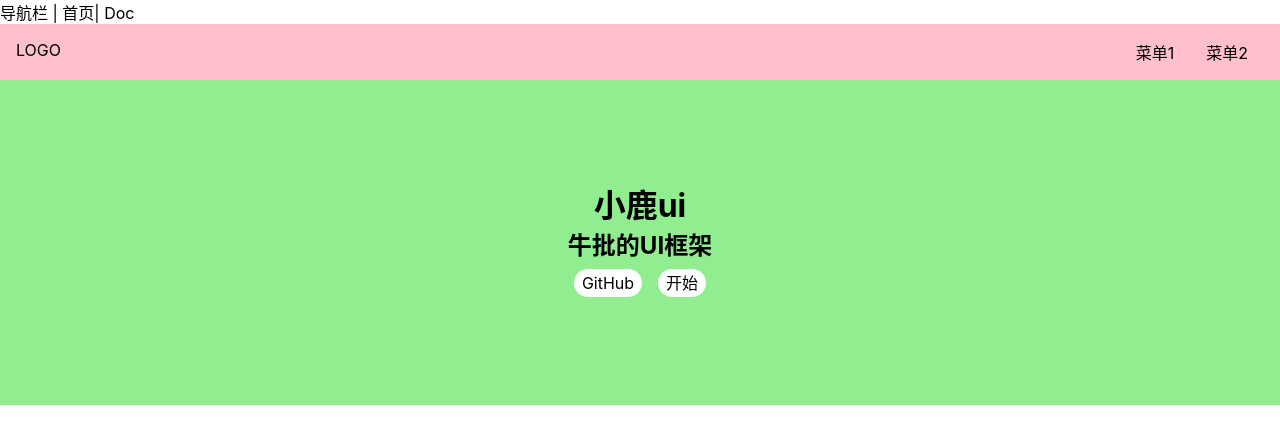
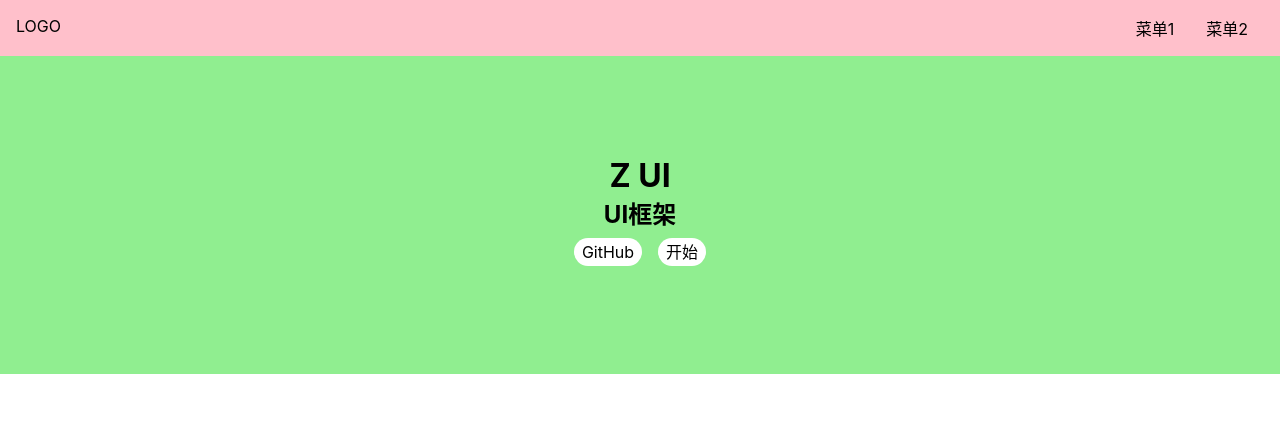
Before and after one commit to l1262360741/deer-ui, a Vue app: page / in a window 1280 px wide. Shown: the top 444 px of the page. Built offline with nearby package versions, Linux system fonts and the light colour scheme.

Commit message:
aside样式修改

```diff
--- a/index.html
+++ b/index.html
@@ -4,7 +4,7 @@
   <meta charset="UTF-8">
   <link rel="icon" href="/favicon.ico" />
   <meta name="viewport" content="width=device-width, initial-scale=1.0">
-  <title>Vite App</title>
+  <title>Joker UI</title>
 </head>
 <body>
   <div id="app"></div>
--- a/package.json
+++ b/package.json
@@ -6,12 +6,14 @@
     "build": "vite build"
   },
   "dependencies": {
+    "mint-ui": "^2.2.13",
     "vue": "^3.0.0-rc.1",
-    "vue-router": "4.0.0-beta.9"
+    "vue-router": "^4.0.0-beta.9"
   },
   "devDependencies": {
-    "sass": "^1.26.10",
     "@vue/compiler-sfc": "^3.0.0-rc.1",
+    "dart-sass": "^1.25.0",
+    "sass": "^1.32.8",
     "vite": "^1.0.0-rc.1"
   }
 }
--- a/src/App.vue
+++ b/src/App.vue
@@ -1,8 +1,6 @@
 <template>
 <div>
-    导航栏 |
-    <router-link to="/">首页</router-link>|
-    <router-link to="/doc">Doc</router-link>
+
 </div>
 <router-view></router-view>
 </template>
--- a/src/components/Topnav.vue
+++ b/src/components/Topnav.vue
@@ -19,6 +19,8 @@ export default {
     background: pink;
     display: flex;
     padding: 16px;
+    position: relative;
+    z-index: 10;
 
     >.logo {
         max-width: 6em;
--- a/src/index.scss
+++ b/src/index.scss
@@ -17,7 +17,11 @@ a {
     border-bottom: 1px solid;
     cursor: pointer;
   }
-}body {
+  h1,h2,h3,h4,h5,h6{
+    font-weight: normal;
+  }
+}
+body {
   font-size: 16px;
   // 为什么这样写 font-family
   // 答案见 https://github.com/zenozeng/fonts.css/
--- a/src/views/Doc.vue
+++ b/src/views/Doc.vue
@@ -17,7 +17,6 @@
           <li>
             <router-link to="/doc/tabs">Tabs 组件</router-link>
           </li>
-
         </ol>
       </aside>
       <main>主内容</main>
@@ -26,10 +25,29 @@
 </template>
 
 <script lang="ts">
-import Topnav from '../components/Topnav.vue'
+import Topnav from "../components/Topnav.vue";
 export default {
   components: {
     Topnav
   }
+};
+</script>
+<style lang="scss" scoped>
+aside{
+    background: lightblue;
+    width: 150px;
+    padding: 16px;
+    position: fixed;
+    top: 0;
+    left: 0;
+    padding-top: 70px;
+    >h2{
+        margin-bottom: 4px;
     }
-</script>
+    >ol{
+        >li{
+            padding: 4px 0;
+        }
+    }
+}
+</style>
--- a/src/views/Home.vue
+++ b/src/views/Home.vue
@@ -2,10 +2,10 @@
 <div>
     <Topnav />
     <div class="banner">
-        <h1>小鹿ui</h1>
-        <h2>牛批的UI框架</h2>
+        <h1>Z UI</h1>
+        <h2>UI框架</h2>
         <p class="actions">
-            <a href="https: //github.com">GitHub</a>
+            <a href="https://github.com">GitHub</a>
             <router-link to="/doc">开始</router-link>
         </p>
     </div>
@@ -13,11 +13,14 @@
 </template>
 
 <script lang="ts">
+
 import Topnav from '../components/Topnav.vue'
+
 export default {
     components: {
         Topnav
     }
+
 }
 </script>
 
```
Also changed, not shown: 1 other file (tests, documents, lock files or other folders). Lines whose indentation alone changed are shown as unchanged.
